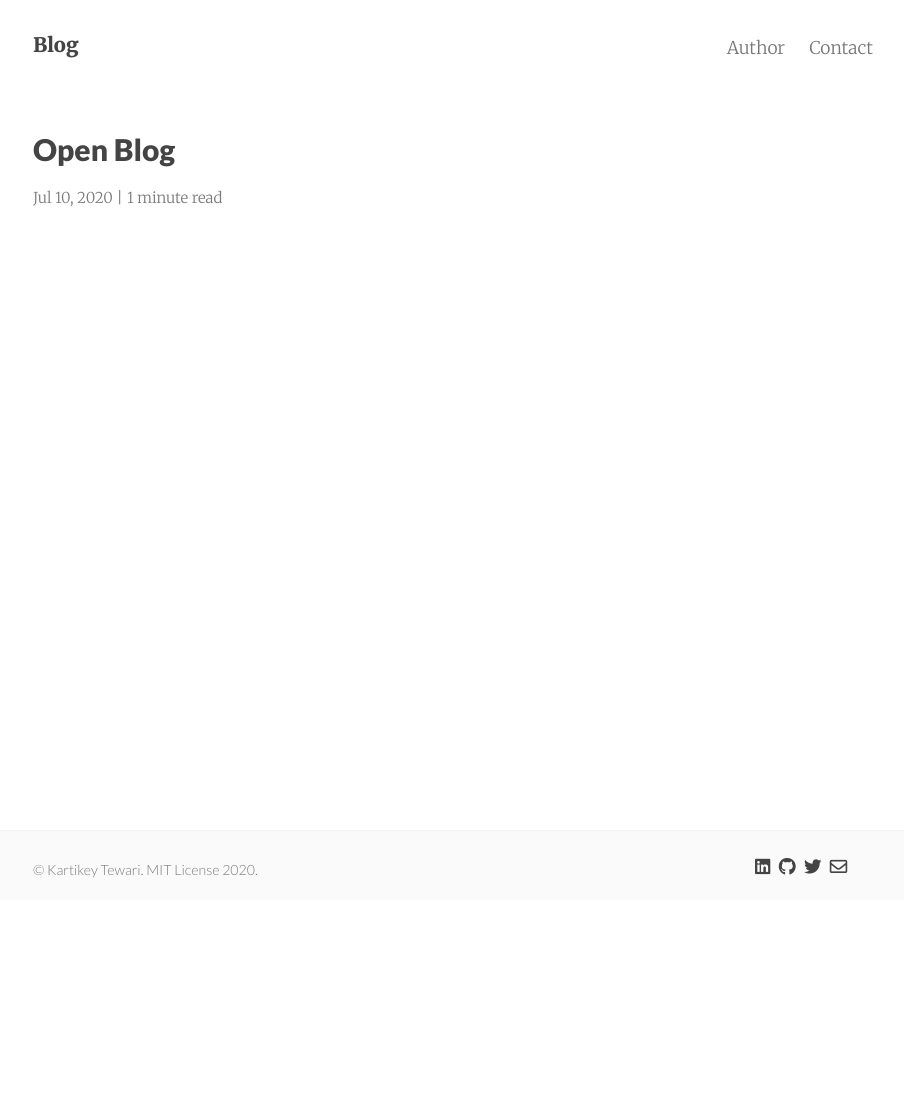
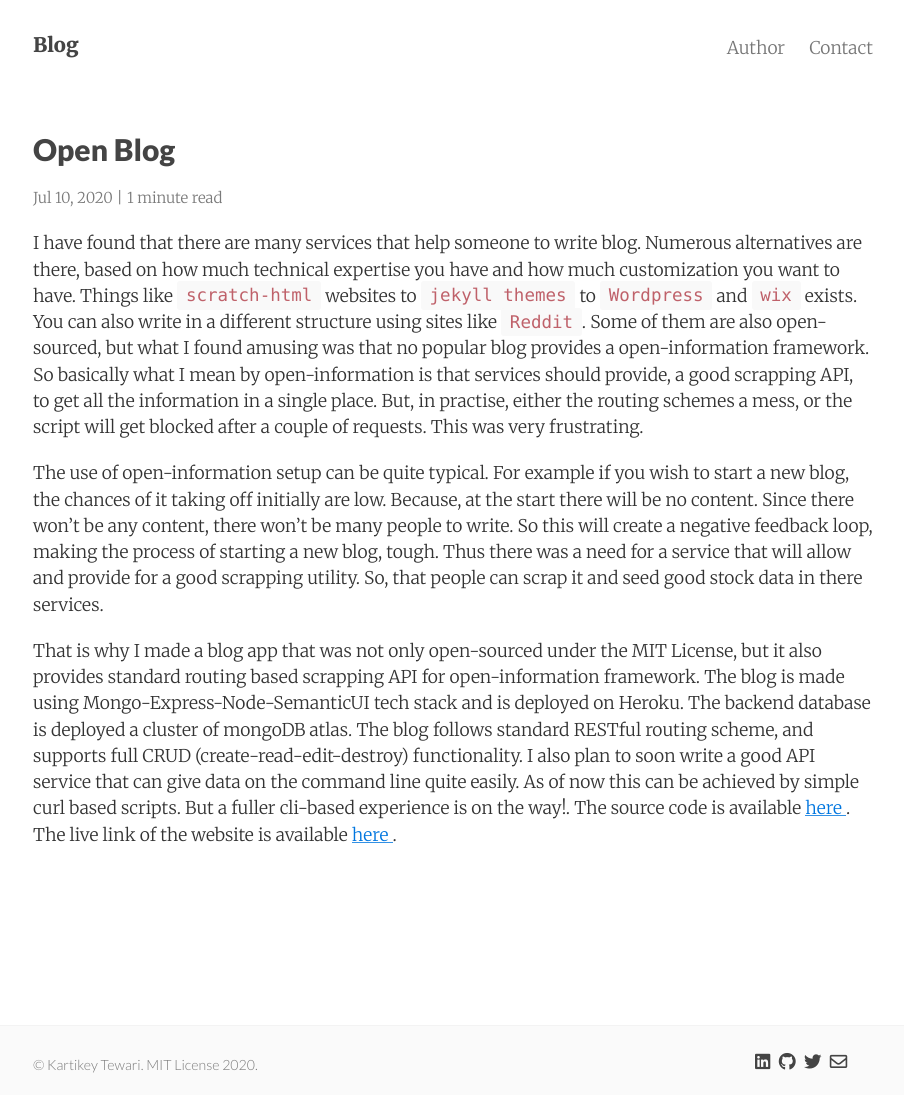
Before and after one commit to kartikeytewari/kartikeytewari.github.io, a Jekyll site: the page built from _posts/2020-07-10-open_blog.md, in a window 1280 px wide. Shown: the whole page, without its empty margins (187-1091 px from the left). Built offline with Jekyll 4.4.1, drawn with Linux system fonts in a browser that asks for light colours; nearby versions of some CDN libraries; before the commit the page ends 900 px from its top, so only the background shows below that.

Commit message:
add open blog

```diff
--- a/_posts/2020-07-10-open_blog.md
+++ b/_posts/2020-07-10-open_blog.md
@@ -5,3 +5,9 @@ date: 2020-07-10 22:09
 summary: A blog app with Restful API
 categories: jekyll mixyll
 ---
+
+I have found that there are many services that help someone to write blog. Numerous alternatives are there, based on how much technical expertise you have and how much customization you want to have. Things like `scratch-html` websites to `jekyll themes` to `Wordpress` and `wix` exists. You can also write in a different structure using sites like `Reddit`. Some of them are also open-sourced, but what I found amusing was that no popular blog provides a open-information framework. So basically what I mean by open-information is that services should provide, a good scrapping API, to get all the information in a single place. But, in practise, either the routing schemes a mess, or the script will get blocked after a couple of requests. This was very frustrating.
+
+The use of open-information setup can be quite typical. For example if you wish to start a new blog, the chances of it taking off initially are low. Because, at the start there will be no content. Since there won't be any content, there won't be many people to write. So this will create a negative feedback loop, making the process of starting a new blog, tough. Thus there was a need for a service that will allow and provide for a good scrapping utility. So, that people can scrap it and seed good stock data in there services.
+
+That is why I made a blog app that was not only open-sourced under the MIT License, but it also provides standard routing based scrapping API for open-information framework. The blog is made using Mongo-Express-Node-SemanticUI tech stack and is deployed on Heroku. The backend database is deployed a cluster of mongoDB atlas. The blog follows standard RESTful routing scheme, and supports full CRUD (create-read-edit-destroy) functionality. I also plan to soon write a good API service that can give data on the command line quite easily. As of now this can be achieved by simple curl based scripts. But a fuller cli-based experience is on the way!. The source code is available <a href="https://github.com/kartikeytewari/blog_restful_api"> here </a>. The live link of the website is available <a href="https://vast-caverns-56884.herokuapp.com/"> here </a>.
```
